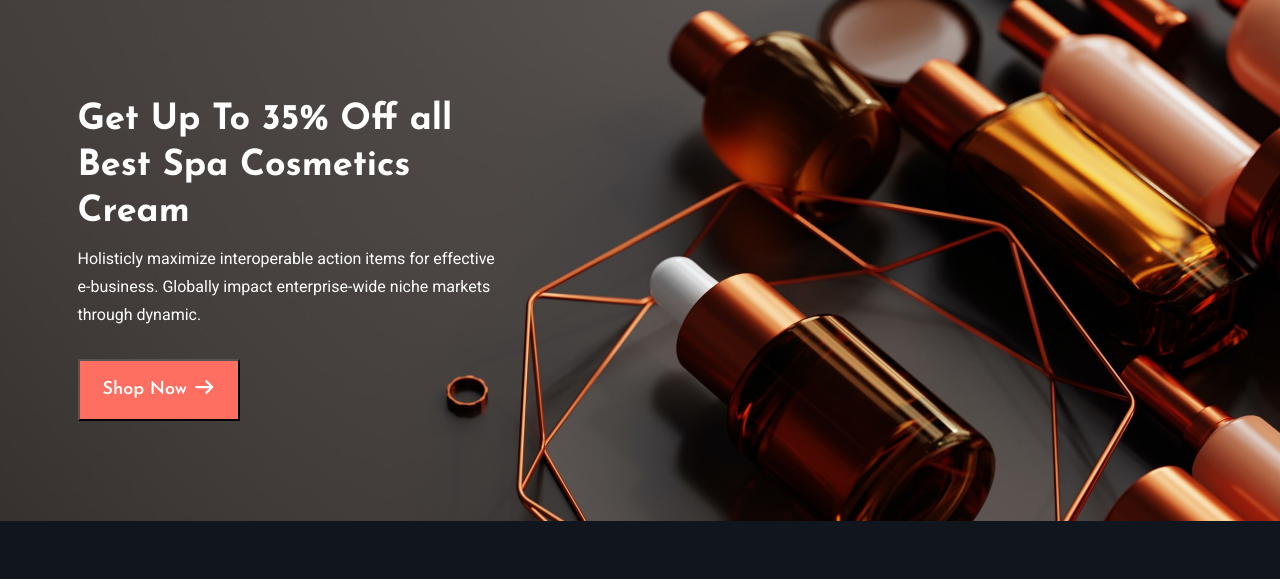
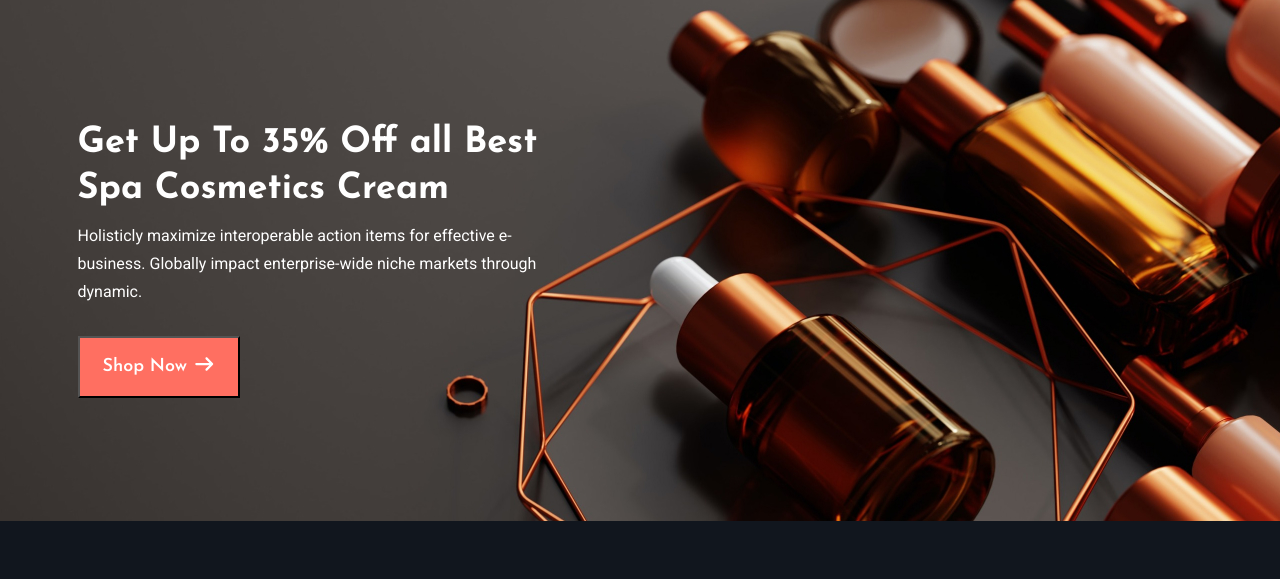
Before and after one commit to SadiaLiana10/Aytor-final-project, a plain HTML site: page index.html in a window 1280 px wide. Shown: the part 1600-2179 px from the top of the page. Drawn offline with nearby package versions, Linux system fonts and the light colour scheme.

Commit message:
new section

```diff
--- a/assets/css/style.css
+++ b/assets/css/style.css
@@ -672,7 +672,7 @@ footer .footerThird p{
 
 }
 #cosmetic .container .cosmetic_info{
-    width: 42rem;
+    /* width: 42rem; */
 
 }
 #cosmetic h2{
--- a/index.html
+++ b/index.html
@@ -363,7 +363,7 @@
         <div class="image" style="background-image: url('./assets/img/cosmetic.jpg');;">
           <div class="container">
 
-            <div class="cosmetic_info">
+            <div class="cosmetic_info col-5">
               <h2>Get Up To 35% Off all
                 Best Spa Cosmetics
                 Cream</h2>
@@ -511,6 +511,8 @@
 
 
 
+
+
     <!-- JQUERY -->
      <script src="./assets/js/jquery-3.7.1.min.js"></script>
     <!-- FONT AWESOME -->
```
